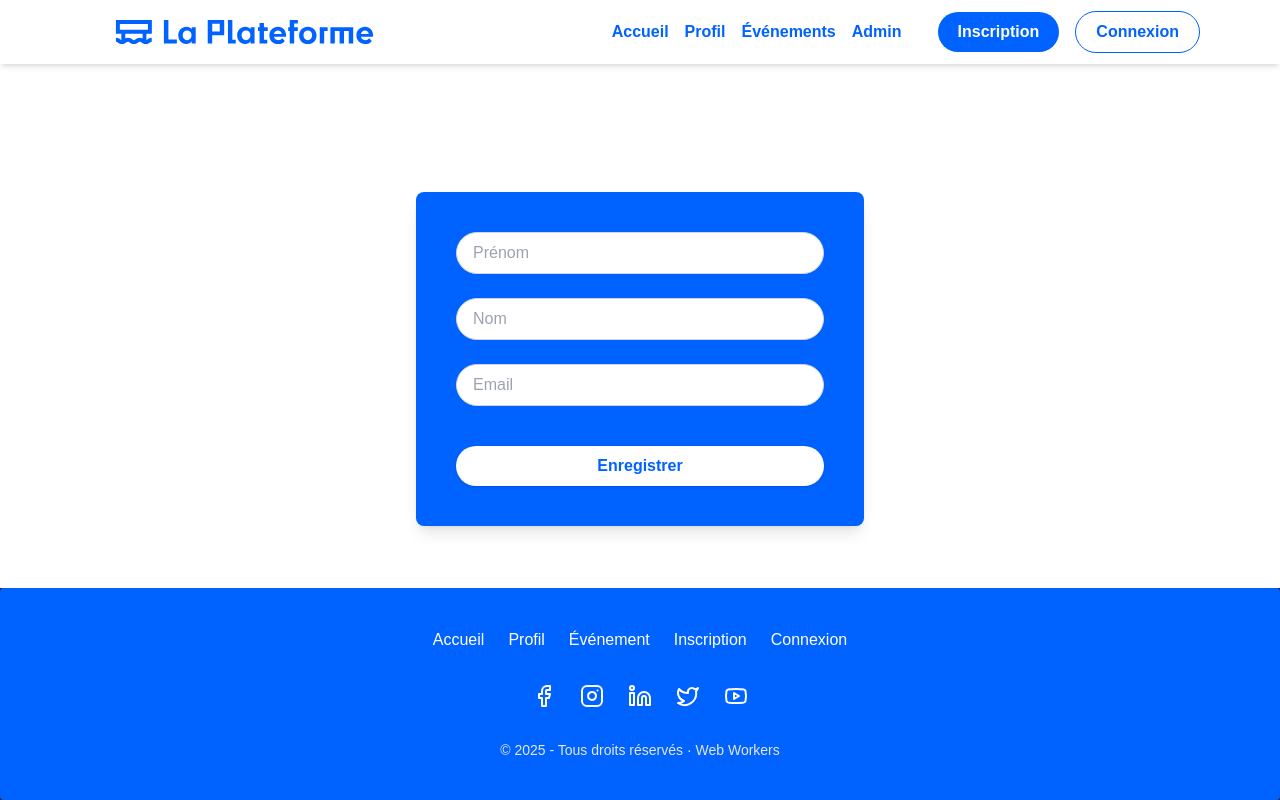
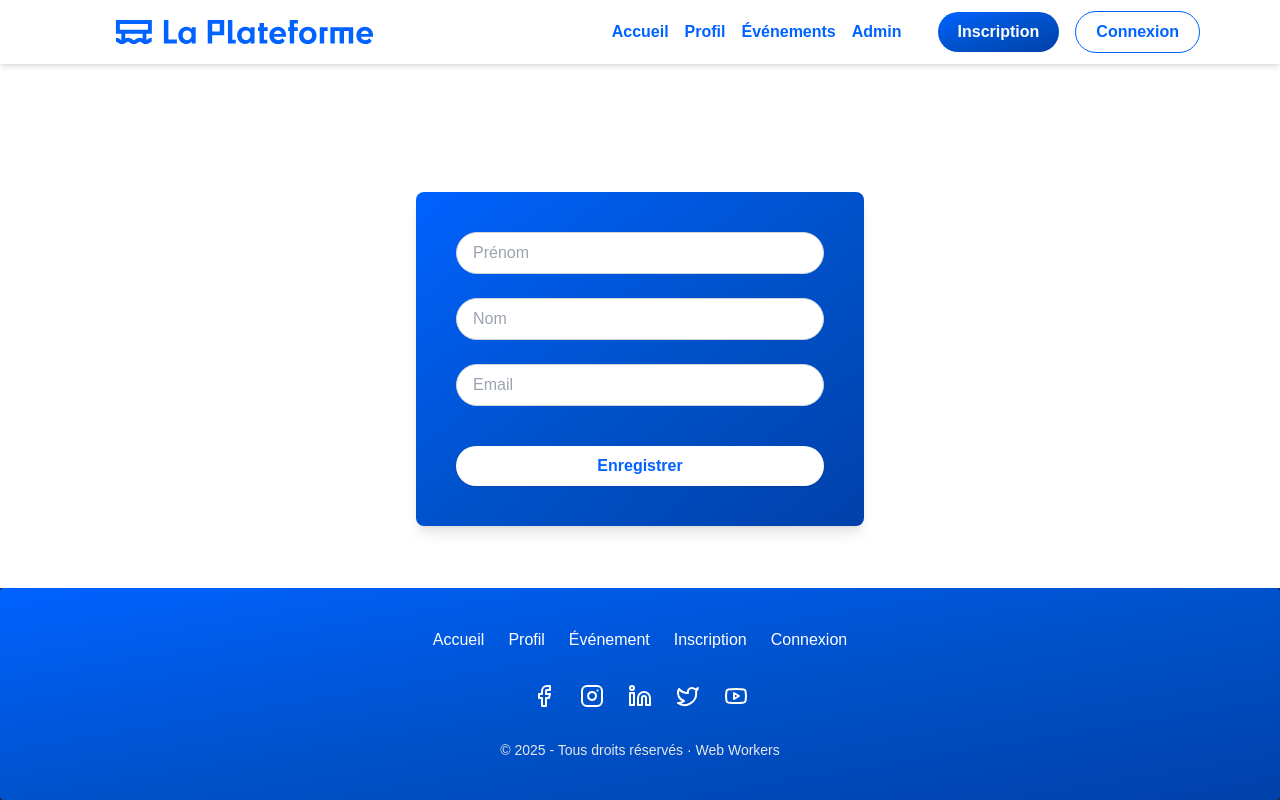
Before and after one commit to DorianABDS/JPO-Laplateforme_, a React (Vite) app in the folder frontend/: page /profil in a window 1280 px wide. Built offline with nearby package versions, Linux system fonts and the light colour scheme; a web font is replaced by a local one.

Commit message:
feat: enhance button and layout styles with gradient backgrounds and improved hover effects

```diff
--- a/frontend/src/components/Button.jsx
+++ b/frontend/src/components/Button.jsx
@@ -10,8 +10,7 @@ export function Button({
   const navigate = useNavigate();
 
   // Classes CSS de base
-  const baseClass =
-    "mt-4 bg-white text-[#0062FF] hover:bg-gray-300 px-6 py-2 rounded-full font-semibold hover:bg-gray-100 transition duration-200 shadow self-start";
+  const baseClass = "mt-4 bg-white text-[#0062FF] px-6 py-2 rounded-full font-semibold shadow transition duration-300 ease-in-out hover:bg-gradient-to-br hover:from-[#0062FF] hover:via-[#0052CC] hover:to-[#0041AA] hover:text-white hover:shadow-lg hover:-translate-y-1";
 
   // Gestion du clic
   const handleClick = () => {
--- a/frontend/src/components/CallToAction.jsx
+++ b/frontend/src/components/CallToAction.jsx
@@ -1,34 +1,17 @@
-import { HeroButton } from "./HeroButton";
+import { Button } from "./Button";
 
 export function CallToAction() {
   return (
-    <div className="flex justify-center items-center mt-16 mb-20">
-      <div
-        className="
-          w-[90%]
-          bg-[#0062FF]
-          text-center
-          px-8
-          py-12 sm:py-10  /* padding vertical plus flexible */
-          flex flex-col
-          justify-center
-          items-center
-          rounded-xl
-          gap-5
-        "
-      >
-        {/* Texte d'accroche */}
-        <p className="font-Poppins text-lg font-medium text-white">
-          Envie d’en voir plus ? Nos prochains événements n’attendent que vous.
-        </p>
-
-        {/* CTA */}
-        <HeroButton
+    <div className="flex justify-center items-center mt-16 mb-20 ">
+      <div className="h-48 sm:h-44 w-[90%] bg-gradient-to-br
+                    from-[#0062FF] via-[#0052CC] to-[#0041AA] text-center px-8 flex flex-col justify-center items-center rounded-xl gap-5">
+        <p className="font-Poppins text-lg font-medium">
+          Envie d’en voir plus ? Nos prochains événements n’attendent que vous.</p>
+        <Button
           to="/events"
-          className="bg-white !text-[#0062FD] hover:bg-gray-300 md:!w-72"
-          aria-label="Voir la liste des prochains événements"
+          className="text-lg sm:text-2xl font-semibold h-14 md:!w-72"
         />
       </div>
     </div>
-  );
+  )
 }
--- a/frontend/src/components/Footer.jsx
+++ b/frontend/src/components/Footer.jsx
@@ -3,7 +3,7 @@ import { Instagram, Facebook, Linkedin, Twitter, Youtube } from 'lucide-react';
 
 export function Footer() {
   return (
-    <footer className="bg-[#0062FF] text-white rounded p-10 flex flex-col items-center gap-8">
+    <footer className="bg-gradient-to-br  from-[#0062FF] via-[#0052CC] to-[#0041AA] text-white rounded p-10 flex flex-col items-center gap-8">
 
       {/* Menu de navigation avec liens internes */}
       <nav className="flex flex-col md:flex-row flex-wrap justify-center items-center gap-4 md:gap-6 text-center">
--- a/frontend/src/components/Header.jsx
+++ b/frontend/src/components/Header.jsx
@@ -44,18 +44,26 @@ export function Header() {
         {/* Bouton Inscription */}
         <Link
           to="/inscription"
-          className="font-Poppins font-semibold text-md bg-[#0062FF] text-white px-5 py-2 ml-5 rounded-full hover:bg-[#0051cc] transition-colors"
+          className="font-Poppins font-semibold text-md bg-gradient-to-br from-[#0062FF] via-[#0052CC] to-[#0041AA] text-white px-5 py-2 ml-5 rounded-full
+                    transition-all duration-300 ease-in-out
+                    hover:shadow-lg hover:-translate-y-1 hover:brightness-110"
         >
           Inscription
         </Link>
 
+
         {/* Bouton Connexion */}
         <Link
           to="/connexion"
-          className="font-Poppins font-semibold text-md border border-[#0062FF] text-[#0062FF] px-5 py-2 rounded-full hover:bg-[#0062FF] hover:text-white transition-colors"
+          className="font-Poppins font-semibold text-md border border-[#0062FF] text-[#0062FF] px-5 py-2 rounded-full
+                    bg-white transition-all duration-300 ease-in-out
+                    hover:text-white hover:bg-gradient-to-br
+                    hover:from-[#0062FF] hover:via-[#0052CC] hover:to-[#0041AA]
+                    hover:shadow-lg hover:-translate-y-1"
         >
           Connexion
         </Link>
+
       </div>
 
       {/* Bouton toggle menu mobile visible uniquement en dessous de md */}
--- a/frontend/src/components/HeroButton.jsx
+++ b/frontend/src/components/HeroButton.jsx
@@ -8,9 +8,9 @@ export function HeroButton({
 }) {
   const navigate = useNavigate();
 
-  const baseClass = "text-xl bg-[#0062FF] hover:bg-[#0051cc] shadow sm:text-2xl font-semibold text-white h-14 sm:h-14 w-full sm:w-52 rounded-full transition";
+  const baseClass = "text-xl bg-gradient-to-br from-[#0062FF] via-[#0052CC] to-[#0041AA] text-white shadow sm:text-2xl font-semibold h-14 sm:h-14 w-full sm:w-52 rounded-full transition duration-300 ease-in-out hover:bg-none hover:bg-white hover:text-[#0062FF] hover:shadow-lg hover:-translate-y-1";
 
-  return (
+return (
     <button onClick={() => navigate(to)} className={`${baseClass} ${className}`}>
       {label}
     </button>
--- a/frontend/src/layouts/AdminLayout.jsx
+++ b/frontend/src/layouts/AdminLayout.jsx
@@ -5,7 +5,8 @@ export function AdminLayout() {
   return (
     <div className="flex min-h-screen">
       {/* Sidebar de navigation admin */}
-      <aside className="w-64 bg-[#0062FF] text-white p-6 flex flex-col gap-4">
+      <aside className="w-64 bg-gradient-to-br
+                    from-[#0062FF] via-[#0052CC] to-[#0041AA]  text-white p-6 flex flex-col gap-4">
         <h2 className="text-2xl font-bold mb-6">Admin</h2>
 
         <ul>
--- a/frontend/src/pages/Profile.jsx
+++ b/frontend/src/pages/Profile.jsx
@@ -33,7 +33,8 @@ export function Profile() {
       {/* Formulaire d'édition du profil utilisateur */}
       <form
         onSubmit={handleSubmit}
-        className="flex flex-col flex-grow justify-center items-center p-10 rounded-lg bg-[#0062FF] gap-6 max-w-md w-full mx-4 shadow-lg"
+        className="flex flex-col flex-grow justify-center items-center p-10 rounded-lg bg-gradient-to-br
+                    from-[#0062FF] via-[#0052CC] to-[#0041AA]  gap-6 max-w-md w-full mx-4 shadow-lg"
       >
         <Input
           name="firstname"
```
